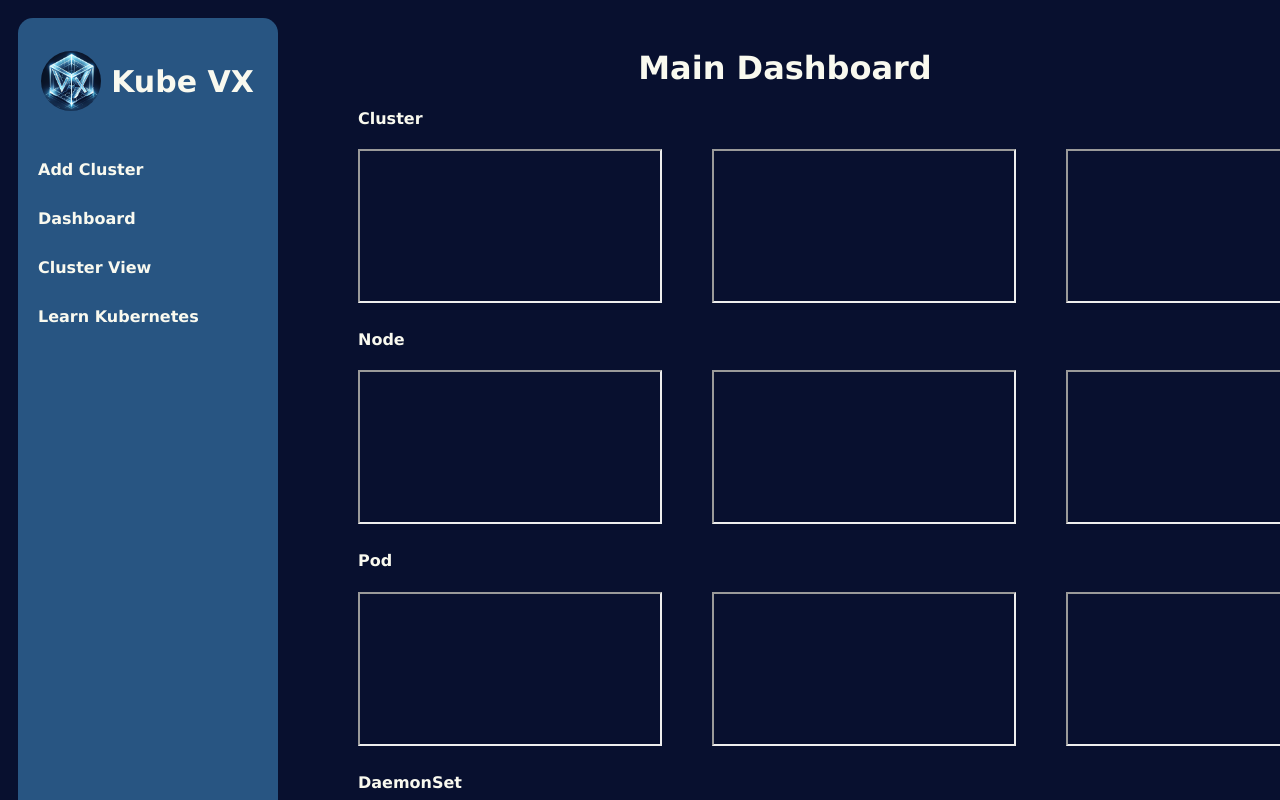
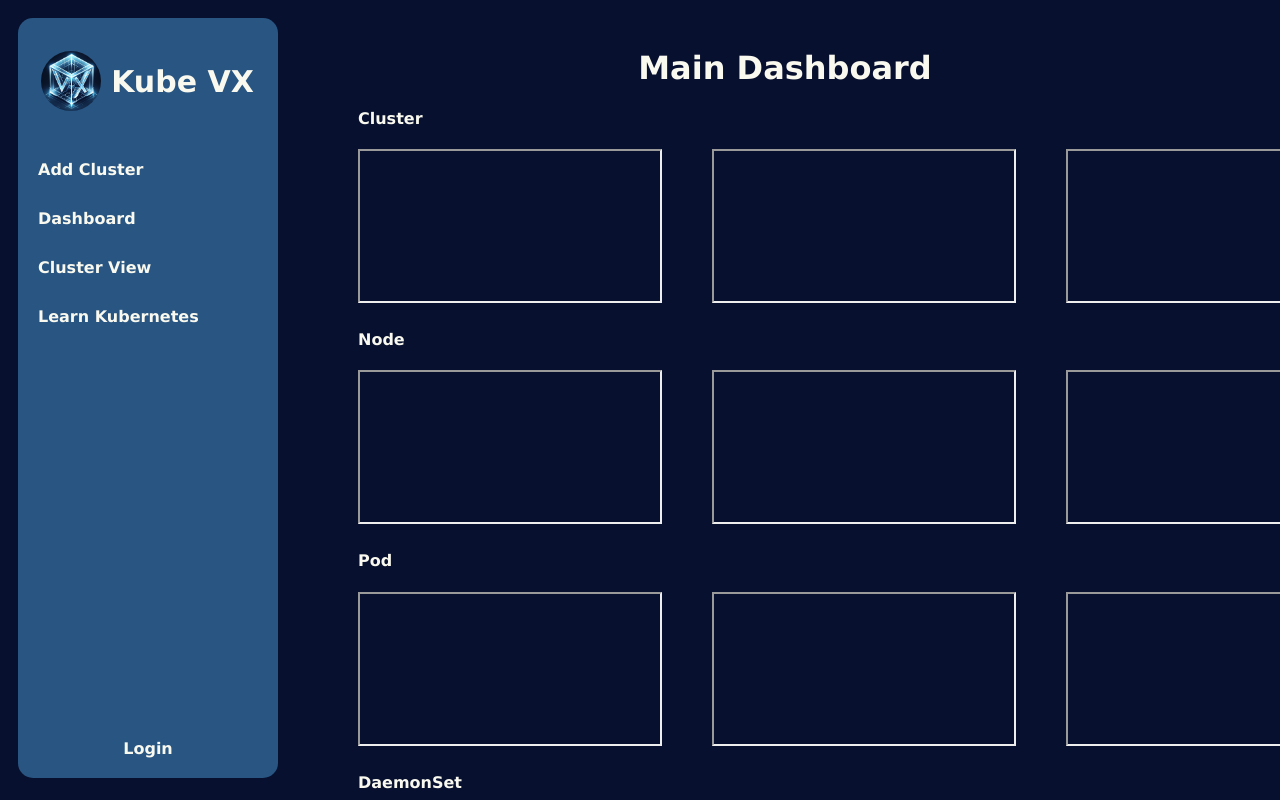
Before and after one commit to oslabs-beta/KubeVX, a React app: page /maindashboard in a window 1280 px wide. Shown: the top 800 px of the page. Built offline with nearby package versions, Linux system fonts and the light colour scheme.

Commit message:
in progress

```diff
--- a/src/public/mainDashboard.css
+++ b/src/public/mainDashboard.css
@@ -5,7 +5,7 @@
 }
 
 .mainDashboardContainer {
-  height: 100vh;
+  height: 90vh;
   display: flex;
   align-self: center;
   margin-right: 100px;
@@ -19,7 +19,7 @@
   /* background: rgba(108, 169, 229, 0.3); */
   background: #285582;
   width: 220px;
-  height: 100vh;
+  height: 90vh;
   border-radius: 15px;
   margin: 10px;
   font-size: 16px;
@@ -45,12 +45,45 @@
   height: 60px;
   background-image: url('../public/assets/1.jpg');
   background-size: cover;
-  border-radius: 50%; /* This makes it round */
+  border-radius: 50%;
   position: absolute;
   left: 0;
   top: 50%;
   transform: translateY(-50%);
 }
+
+/* .nav-top-item {
+  display: flex;
+  align-items: center;
+  font-size: 30px;
+  font-weight: bold;
+  padding: 1px;
+  padding-right: 20px;
+  margin-bottom: 50px;
+  color: #f9f9ef;
+  position: relative;
+  left: 30px;
+} */
+
+/* .nav-top-item::after {
+  content: '';
+  display: block;
+  width: 60px;
+  height: 60px;
+  background-image: url('../public/assets/1.jpg');
+  background-size: cover;
+  border-radius: 50%;
+  position: absolute;
+  right: 60px;
+  top: 50%;
+  transform: translateY(-50%);
+}
+
+
+.nav-text {
+  flex-grow: 1;
+} */
+
 
 .nav-item {
   width: 100%;
```
